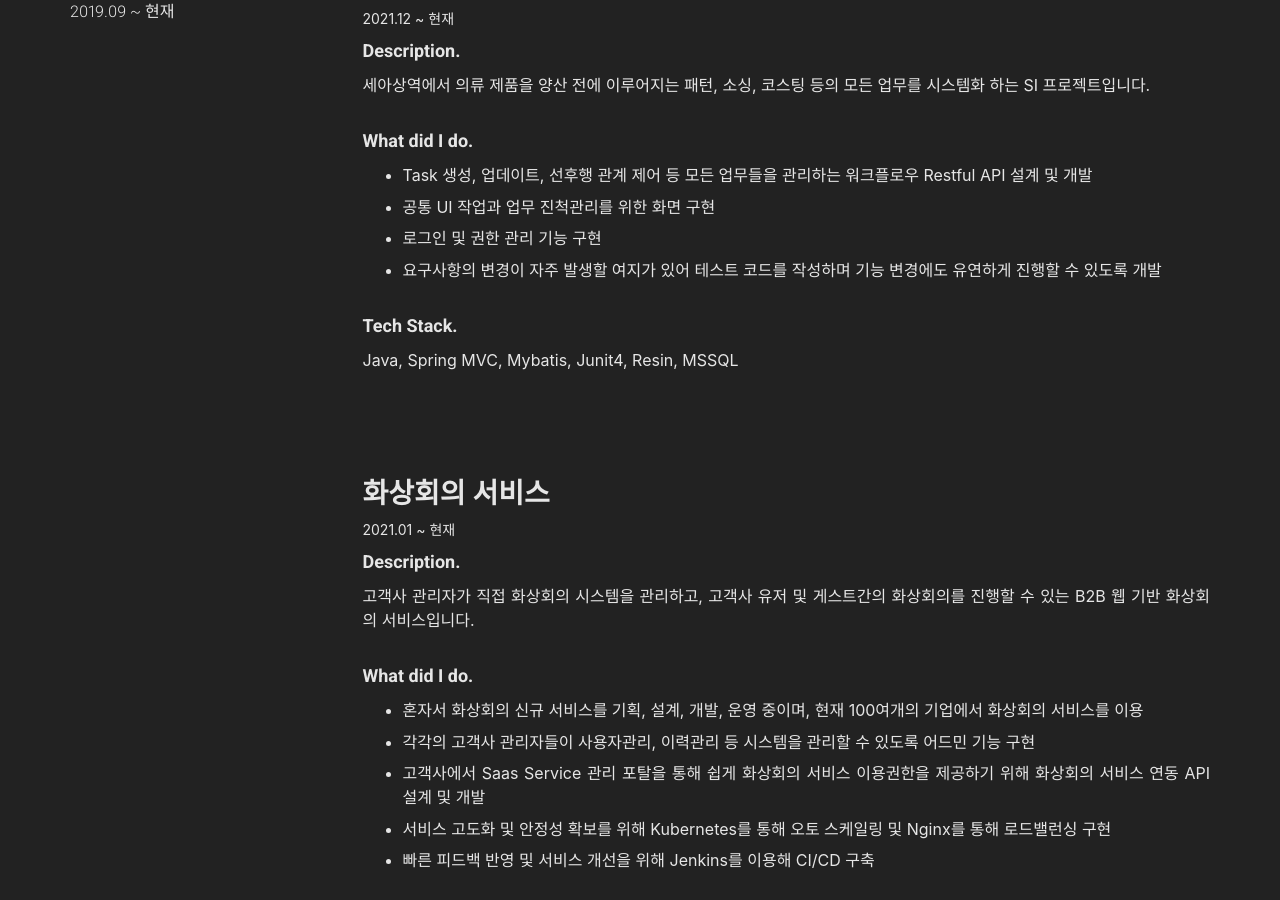
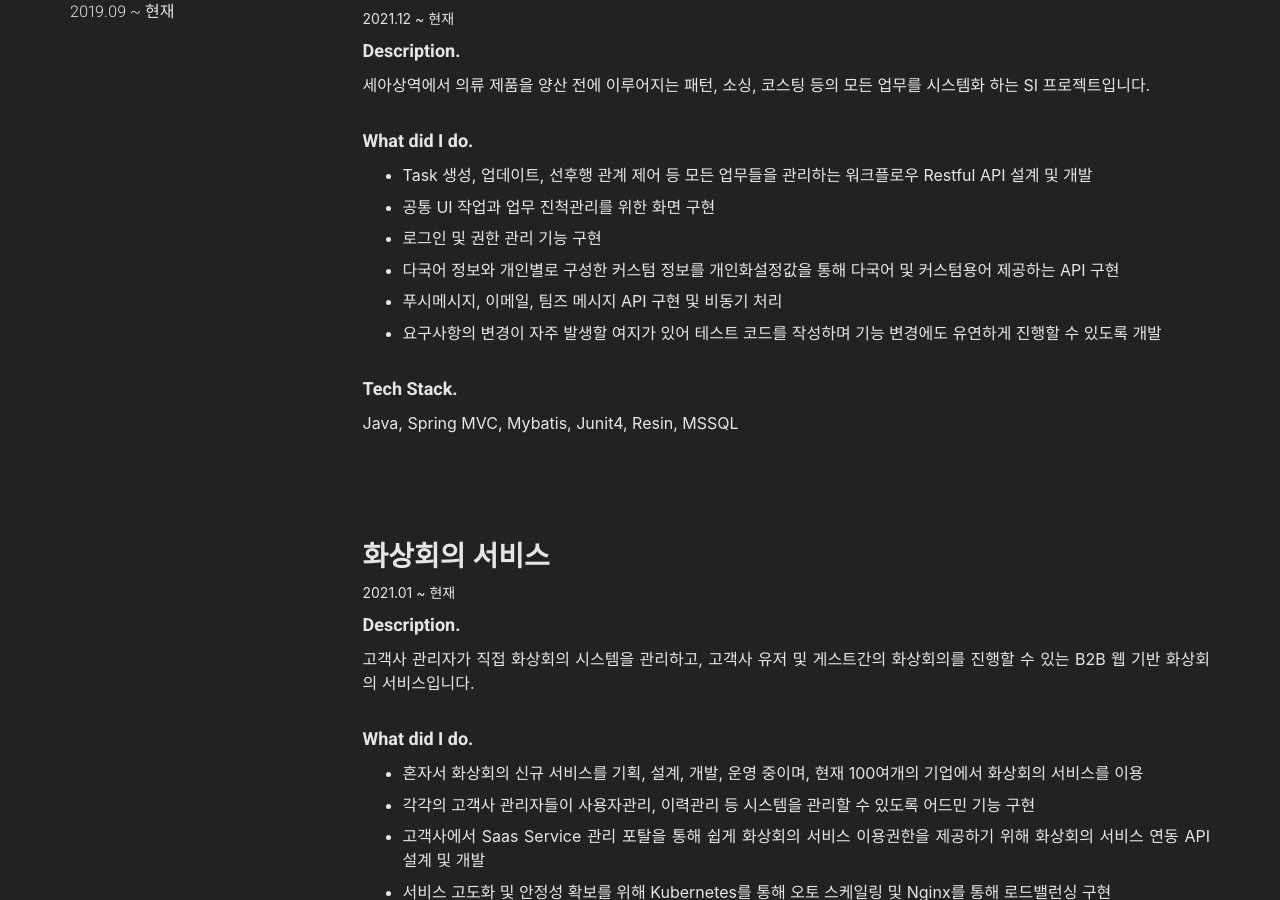
Before and after one commit to wlroh/wlroh.github.io, a Jekyll site: the page built from resume.md, in a window 1280 px wide and 900 px high, scrolled down 716 px. Built offline with Jekyll 4.4.1, drawn with Linux system fonts in a browser that asks for light colours; nearby versions of some CDN libraries.

Commit message:
docs: 업무 경험 내용 추가

```diff
--- a/_data/resume/work-experience.yml
+++ b/_data/resume/work-experience.yml
@@ -20,6 +20,10 @@
             * 공통 UI 작업과 업무 진척관리를 위한 화면 구현
 
             * 로그인 및 권한 관리 기능 구현
+
+            * 다국어 정보와 개인별로 구성한 커스텀 정보를 개인화설정값을 통해 다국어 및 커스텀용어 제공하는 API 구현
+
+            * 푸시메시지, 이메일, 팀즈 메시지 API 구현 및 비동기 처리
 
             * 요구사항의 변경이 자주 발생할 여지가 있어 테스트 코드를 작성하며 기능 변경에도 유연하게 진행할 수 있도록 개발
           tech_stack: Java, Spring MVC, Mybatis, Junit4, Resin, MSSQL
```
